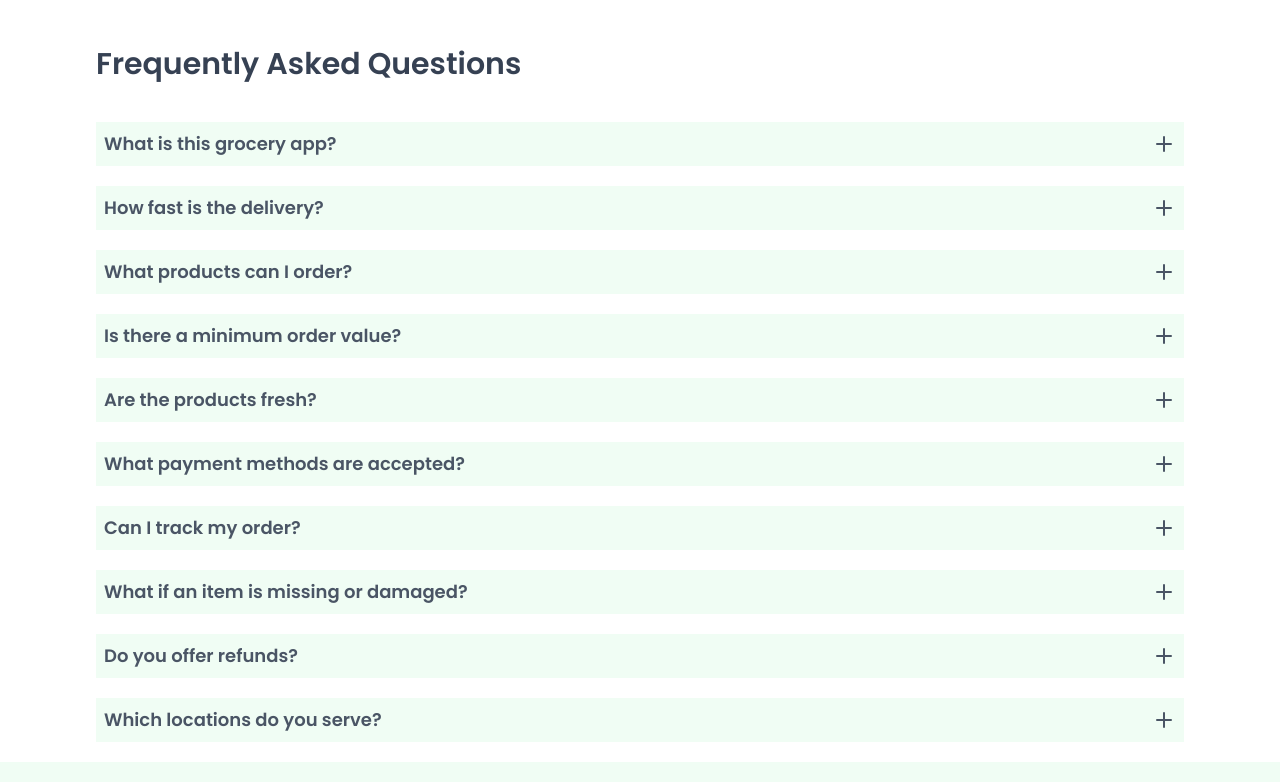
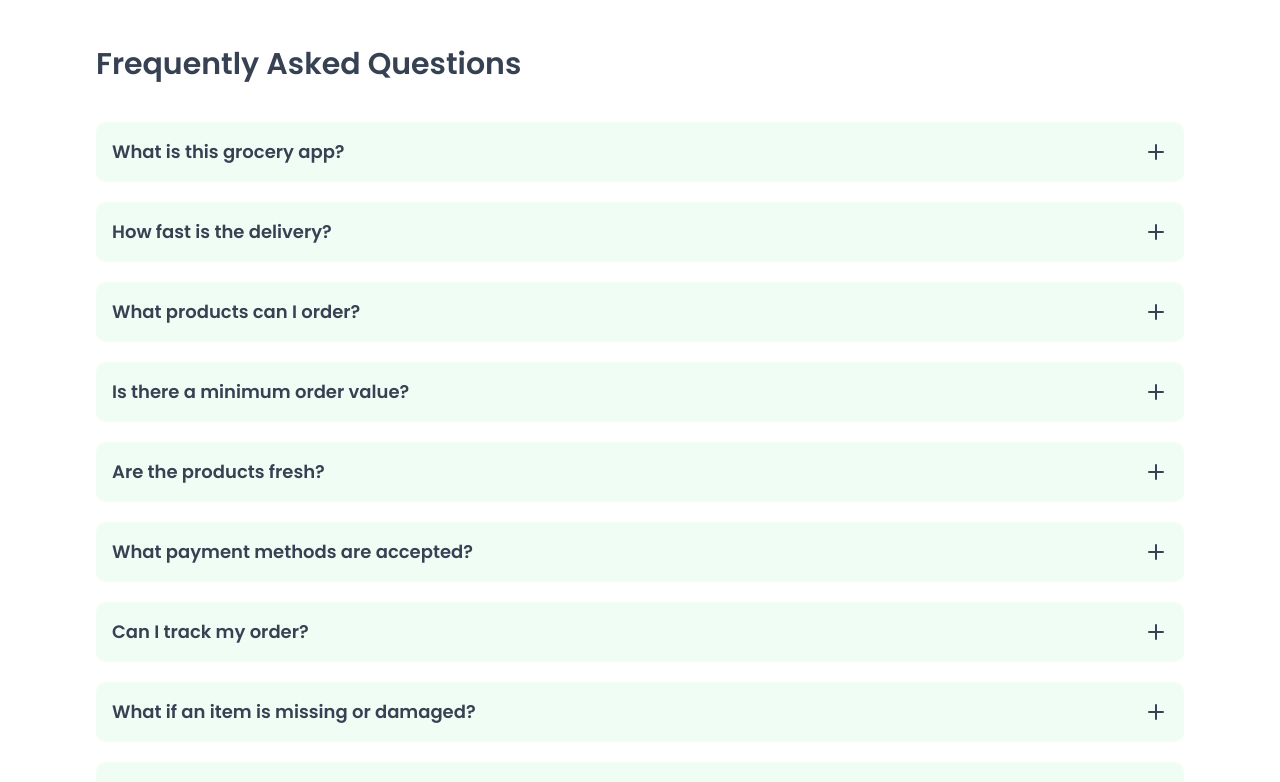
Before and after one commit to DAVID25JAVA/GroFast, a Next.js app in the folder client/: page / in a window 1280 px wide. Shown: the part 2200-2982 px from the top of the page. Built offline with nearby package versions, Linux system fonts and the light colour scheme; a web font is replaced by a local one.

Commit message:
FAQ done

```diff
--- a/client/src/components/UI/FAQ.jsx
+++ b/client/src/components/UI/FAQ.jsx
@@ -4,32 +4,45 @@ import { groceryFAQs } from "../../../public/assets";
 import { Minus, Plus } from "lucide-react";
 
 function FAQ() {
-  const [isShow, setIsShow] = useState(false);
   const [faqId, setFaqId] = useState(null);
+
+  const handleFAQ = (id) => {
+    setFaqId(faqId === id ? null : id);
+  };
 
   return (
     <div className="max-w-6xl mx-auto px-4 sm:px-6 md:px-8 py-5">
       <h1 className="text-gray-700 font-semibold text-lg sm:text-2xl md:text-3xl">
         Frequently Asked Questions
       </h1>
+
       <div className="flex flex-col gap-5 mt-10">
-        {groceryFAQs?.map((item, id) => (
-          <div key={id} className="">
+        {groceryFAQs.map((item, id) => (
+          <div key={id} className="bg-green-50 rounded-lg p-4">
+
+            {/* Question */}
             <div
-              onClick={() => setIsShow(!isShow)}
-              className=" flex items-center text-gray-600 justify-between gap-2 bg-green-50 p-2 cursor-pointer"
+              onClick={() => handleFAQ(id)}
+              className="flex justify-between items-center cursor-pointer text-gray-700"
             >
-              <h1 className=" text-lg sm:text-lg font-semibold">
-                {item?.question}
+              <h1 className="text-lg font-semibold">
+                {item.question}
               </h1>
-              {!isShow ? <Plus /> : <Minus />}
+              {faqId === id ? <Minus /> : <Plus />}
             </div>
+
+            {/* Answer with animation */}
             <div
-              className={`p-2 ${
-                isShow ? "block duration-200 transition" : "hidden"
-              }`}
+              className={`overflow-hidden transition-all duration-300 ease-in-out
+                ${
+                  faqId === id
+                    ? "max-h-40 opacity-100 mt-2"
+                    : "max-h-0 opacity-0"
+                }`}
             >
-              <span>{item?.answer}</span>
+              <p className="text-gray-600">
+                {item.answer}
+              </p>
             </div>
           </div>
         ))}
```
